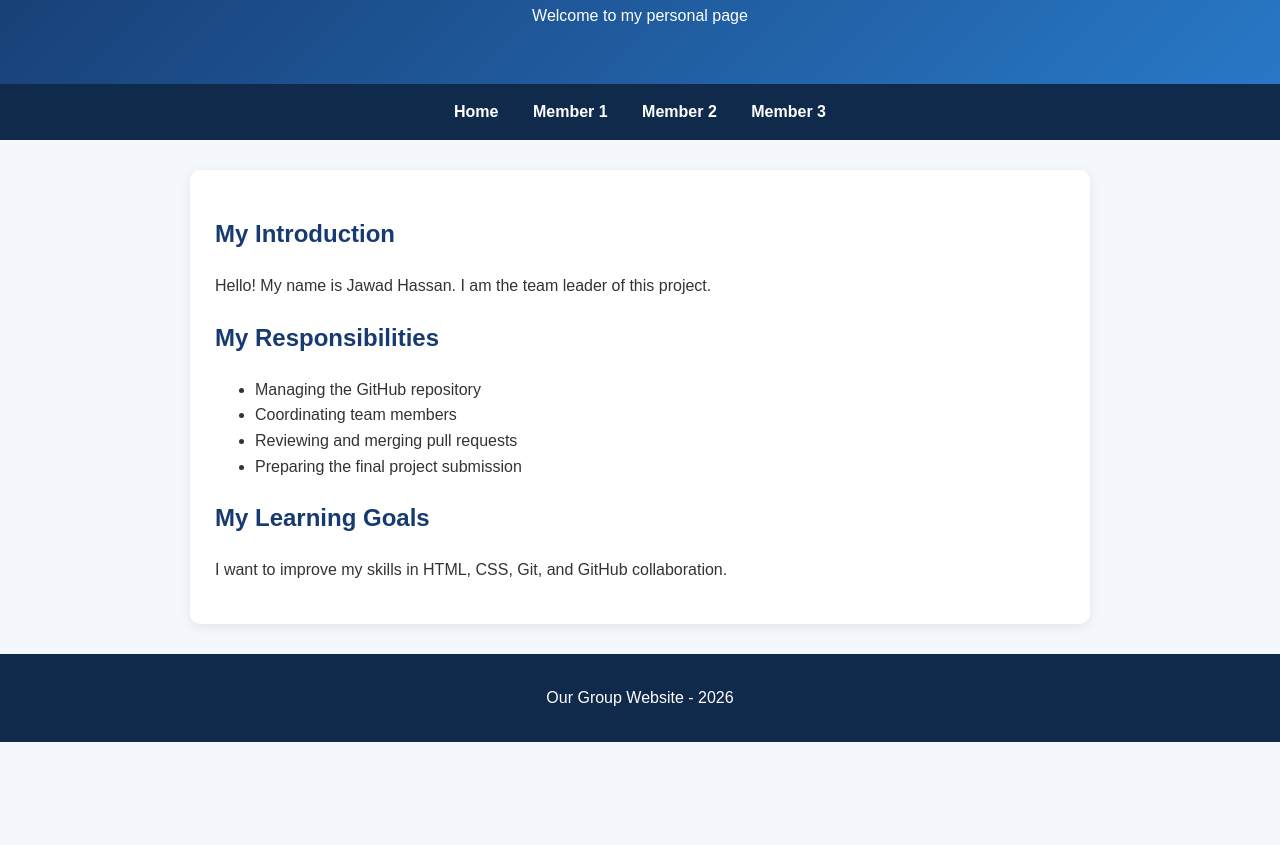
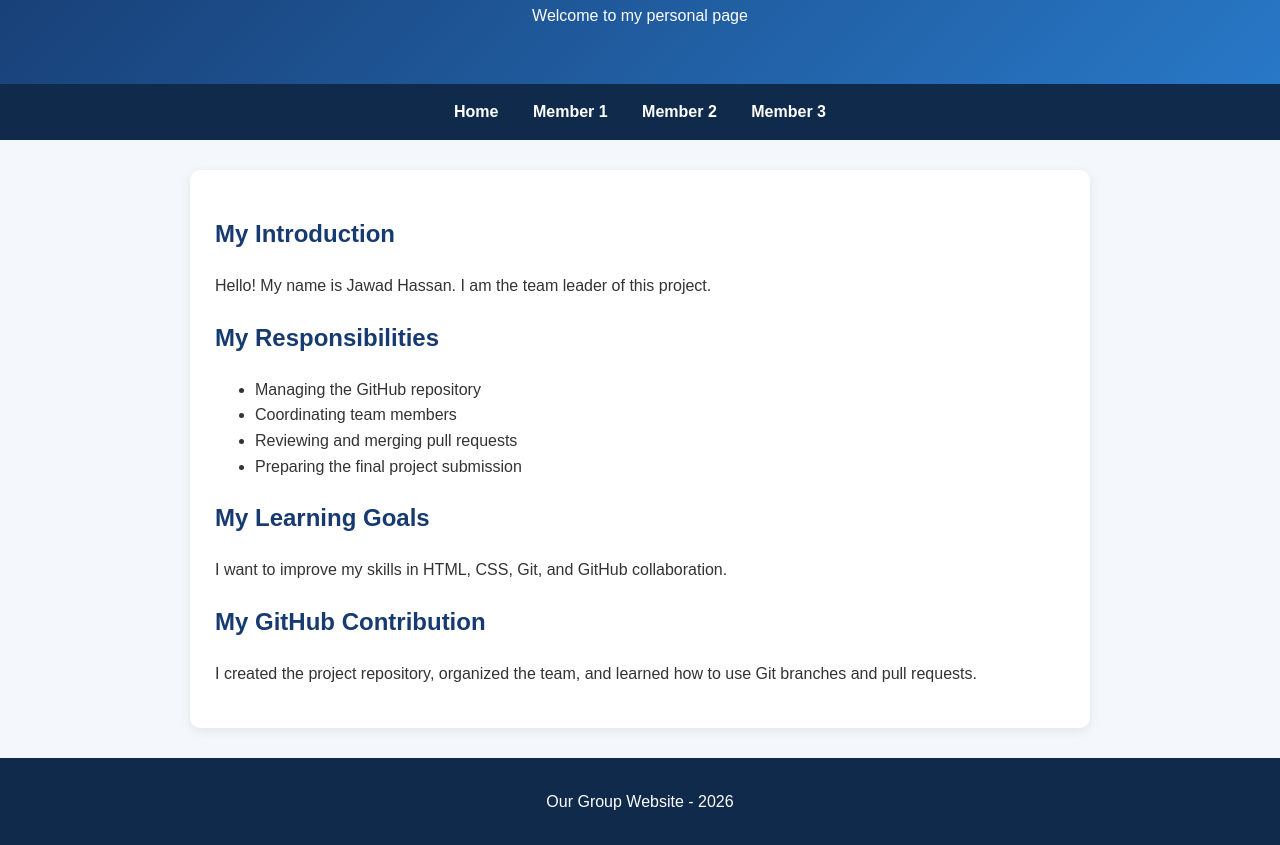
Before and after one commit to Jawad12633/Group-Website-Jawad-With-Shahan-Azan, a plain HTML site: page member1.html in a window 1280 px wide. Shown: the part 135-980 px from the top of the page. Before the commit the page ends 877 px from the top, so only its background shows below. Drawn offline with Linux system fonts and the light colour scheme.

Commit message:
Add GitHub contribution section

```diff
--- a/member1.html
+++ b/member1.html
@@ -34,6 +34,8 @@
 
         <h2>My Learning Goals</h2>
         <p>I want to improve my skills in HTML, CSS, Git, and GitHub collaboration.</p>
+        <h2>My GitHub Contribution</h2>
+<p>I created the project repository, organized the team, and learned how to use Git branches and pull requests.</p>
     </main>
 
     <footer>
```
